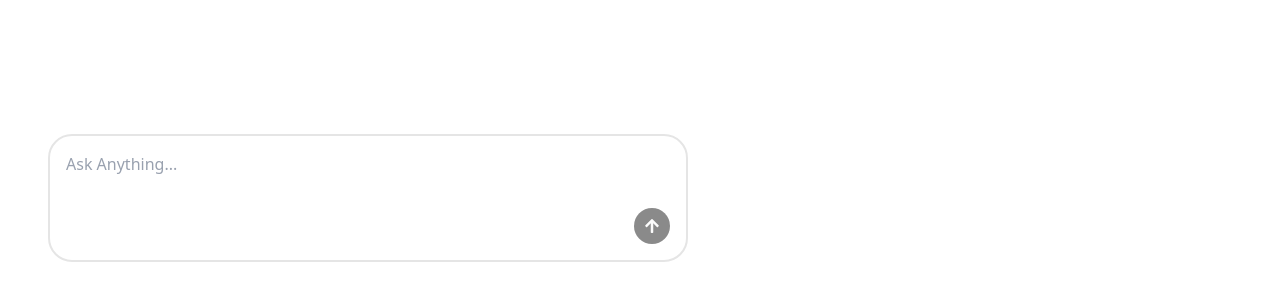
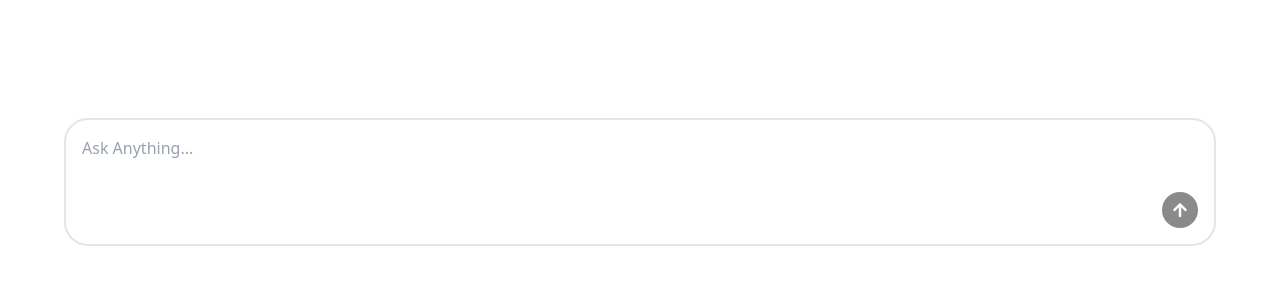
Before and after one commit to xaviermaldonadony/aiApp, a React (Vite) app in the folder packages/client/: page / in a window 1280 px wide. Shown: the part 554-854 px from the top of the page. Built offline with nearby package versions, Linux system fonts and the light colour scheme.

Commit message:
refactored chatBot component

```diff
--- a/packages/client/src/App.tsx
+++ b/packages/client/src/App.tsx
@@ -1,9 +1,9 @@
 import './App.css';
-import ChatBot from './components/ChatBot';
+import ChatBot from './components/chat/ChatBot';
 
 export const App = () => {
    return (
-      <div className="p-4 h-screen w-2xl">
+      <div className="p-8 h-screen w-full">
          <ChatBot />
       </div>
    );
--- a/packages/client/src/components/ChatBot.tsx
+++ /dev/null
@@ -1,132 +0,0 @@
-import {
-   useEffect,
-   useRef,
-   useState,
-   type KeyboardEvent,
-   type ClipboardEvent,
-} from 'react';
-import axios from 'axios';
-import ReactMarkdown from 'react-markdown';
-import { set, useForm } from 'react-hook-form';
-import { FaArrowUp } from 'react-icons/fa';
-import { Button } from './ui/button';
-
-type FormData = {
-   prompt: string;
-};
-
-type ChatResponse = {
-   message: string;
-};
-
-type Message = {
-   content: string;
-   role: 'user' | 'bot';
-};
-
-const ChatBot = () => {
-   const [messages, setMessages] = useState<Message[]>([]);
-   const [isBotTyping, setIsBotTyping] = useState(false);
-   const [error, setError] = useState('');
-   const lastMessageRef = useRef<HTMLDivElement | null>(null);
-   const conversationId = useRef(crypto.randomUUID());
-   const { register, handleSubmit, reset, formState } = useForm<FormData>();
-
-   useEffect(() => {
-      lastMessageRef.current?.scrollIntoView({ behavior: 'smooth' });
-   }, [messages]);
-
-   const onSubmit = async ({ prompt }: FormData) => {
-      try {
-         setMessages((prev) => [...prev, { content: prompt, role: 'user' }]);
-         setIsBotTyping(true);
-         setError('');
-         reset({ prompt: '' });
-
-         const { data } = await axios.post<ChatResponse>('/api/chat', {
-            prompt,
-            conversationId: conversationId.current,
-         });
-
-         setMessages((prev) => [
-            ...prev,
-            { content: data.message, role: 'bot' },
-         ]);
-         setIsBotTyping(false);
-      } catch (e) {
-         console.log(e);
-         setError('Something went wrong');
-      } finally {
-         setIsBotTyping(false);
-      }
-   };
-
-   const onKeyDown = (e: KeyboardEvent<HTMLFormElement>) => {
-      if (e.key === 'Enter' && !e.shiftKey) {
-         e.preventDefault(); // Prevents adding a new line on submit
-         handleSubmit(onSubmit)();
-      }
-   };
-
-   const getRoleColor = (role: string) =>
-      `px-3 py-1 rounded-xl ${role == 'user' ? 'bg-blue-600 text-white self-end' : 'bg-gray-100 text-black self-start text-left'}`;
-
-   const onCopyMessage = (e: ClipboardEvent) => {
-      const selection = window.getSelection()?.toString().trim();
-      if (selection) {
-         e.preventDefault();
-         e.clipboardData.setData('text/plain', selection);
-      }
-   };
-
-   return (
-      <div className="flex flex-col h-full">
-         <div className="flex flex-col flex-1 gap-3 mb-10 overflow-y-auto">
-            {messages.map((message, index) => (
-               <div
-                  onCopy={onCopyMessage}
-                  key={index}
-                  ref={index === messages.length - 1 ? lastMessageRef : null}
-                  className={getRoleColor(message.role)}
-               >
-                  <ReactMarkdown>{message.content}</ReactMarkdown>
-               </div>
-            ))}
-            {isBotTyping && (
-               <div className="flex self-start gap-1 px-3 py-3 bg-gray-200 rounded-xl">
-                  <div className="w-2 h-2 rounded-full bg-gray-800 animate-pulse"></div>
-                  <div className="w-2 h-2 rounded-full bg-gray-800 animate-pulse [animation-delay:0.2s]"></div>
-                  <div className="w-2 h-2 rounded-full bg-gray-800 animate-pulse [animation-delay:0.4s]"></div>
-               </div>
-            )}
-            {error && <p className="text-red-500">{error}</p>}
-         </div>
-
-         <form
-            onSubmit={handleSubmit(onSubmit)}
-            onKeyDown={onKeyDown}
-            className="flex flex-col gap-2 items-end border-2 p-4 rounded-3xl"
-         >
-            <textarea
-               {...register('prompt', {
-                  required: true,
-                  validate: (data) => data.trim().length > 0,
-               })}
-               autoFocus
-               className="w-full border-0 focus:outline-0 resize-none placeholder:text-gray-400"
-               placeholder="Ask Anything..."
-               maxLength={1000}
-            />
-            <Button
-               disabled={!formState.isValid}
-               className="rounded-full w-9 h-9"
-            >
-               <FaArrowUp />
-            </Button>
-         </form>
-      </div>
-   );
-};
-
-export default ChatBot;
-//44
--- /dev/null
+++ b/packages/client/src/components/chat/ChatBot.tsx
@@ -0,0 +1,55 @@
+import { useRef, useState } from 'react';
+import axios from 'axios';
+import TypingIndicator from './TypingIndicator';
+import type { Message } from './ChatMessages';
+import ChatMessages from './ChatMessages';
+import ChatInput, { type ChatFormData } from './ChatInput';
+
+type ChatResponse = {
+   message: string;
+};
+
+const ChatBot = () => {
+   const [messages, setMessages] = useState<Message[]>([]);
+   const [isBotTyping, setIsBotTyping] = useState(false);
+   const [error, setError] = useState('');
+   const conversationId = useRef(crypto.randomUUID());
+
+   const onSubmit = async ({ prompt }: ChatFormData) => {
+      try {
+         setMessages((prev) => [...prev, { content: prompt, role: 'user' }]);
+         setIsBotTyping(true);
+         setError('');
+
+         const { data } = await axios.post<ChatResponse>('/api/chat', {
+            prompt,
+            conversationId: conversationId.current,
+         });
+
+         setMessages((prev) => [
+            ...prev,
+            { content: data.message, role: 'bot' },
+         ]);
+         setIsBotTyping(false);
+      } catch (e) {
+         console.log(e);
+         setError('Something went wrong');
+      } finally {
+         setIsBotTyping(false);
+      }
+   };
+
+   return (
+      <div className="flex flex-col h-full">
+         <div className="flex flex-col flex-1 gap-3 mb-10 overflow-y-auto">
+            <ChatMessages messages={messages} />
+            {isBotTyping && <TypingIndicator />}
+            {error && <p className="text-red-500">{error}</p>}
+         </div>
+         <ChatInput onSubmit={onSubmit} />
+      </div>
+   );
+};
+
+export default ChatBot;
+//44
--- /dev/null
+++ b/packages/client/src/components/chat/ChatInput.tsx
@@ -0,0 +1,51 @@
+import { type KeyboardEvent } from 'react';
+import { useForm } from 'react-hook-form';
+import { FaArrowUp } from 'react-icons/fa';
+import { Button } from '../ui/button';
+
+export type ChatFormData = {
+   prompt: string;
+};
+
+type Props = {
+   onSubmit: (data: ChatFormData) => void;
+};
+
+const ChatInput = ({ onSubmit }: Props) => {
+   const { register, handleSubmit, reset, formState } = useForm<ChatFormData>();
+
+   const submit = handleSubmit((data) => {
+      reset({ prompt: '' });
+      onSubmit(data);
+   });
+
+   const handleKeyDown = (e: KeyboardEvent<HTMLFormElement>) => {
+      if (e.key === 'Enter' && !e.shiftKey) {
+         e.preventDefault(); // Prevents adding a new line on submit
+         submit();
+      }
+   };
+   return (
+      <form
+         onSubmit={submit}
+         onKeyDown={handleKeyDown}
+         className="flex flex-col gap-2 items-end border-2 p-4 rounded-3xl"
+      >
+         <textarea
+            {...register('prompt', {
+               required: true,
+               validate: (data) => data.trim().length > 0,
+            })}
+            autoFocus
+            className="w-full border-0 focus:outline-0 resize-none placeholder:text-gray-400"
+            placeholder="Ask Anything..."
+            maxLength={1000}
+         />
+         <Button disabled={!formState.isValid} className="rounded-full w-9 h-9">
+            <FaArrowUp />
+         </Button>
+      </form>
+   );
+};
+
+export default ChatInput;
--- /dev/null
+++ b/packages/client/src/components/chat/ChatMessages.tsx
@@ -0,0 +1,47 @@
+import { useEffect, useRef, type ClipboardEvent } from 'react';
+import ReactMarkdown from 'react-markdown';
+
+export type Message = {
+   content: string;
+   role: 'user' | 'bot';
+};
+
+type Props = {
+   messages: Message[];
+};
+
+const getRoleColor = (role: string) =>
+   `px-3 py-1 rounded-xl ${role == 'user' ? 'bg-blue-600 text-white self-end' : 'bg-gray-100 text-black self-start text-left'}`;
+
+const ChatMessages = ({ messages }: Props) => {
+   const lastMessageRef = useRef<HTMLDivElement | null>(null);
+
+   useEffect(() => {
+      lastMessageRef.current?.scrollIntoView({ behavior: 'smooth' });
+   }, [messages]);
+
+   const onCopyMessage = (e: ClipboardEvent) => {
+      const selection = window.getSelection()?.toString().trim();
+      if (selection) {
+         e.preventDefault();
+         e.clipboardData.setData('text/plain', selection);
+      }
+   };
+
+   return (
+      <div className="flex flex-col gap-3">
+         {messages.map((message, index) => (
+            <div
+               onCopy={onCopyMessage}
+               key={index}
+               ref={index === messages.length - 1 ? lastMessageRef : null}
+               className={getRoleColor(message.role)}
+            >
+               <ReactMarkdown>{message.content}</ReactMarkdown>
+            </div>
+         ))}
+      </div>
+   );
+};
+
+export default ChatMessages;
--- /dev/null
+++ b/packages/client/src/components/chat/TypingIndicator.tsx
@@ -0,0 +1,21 @@
+const TypingIndicator = () => {
+   return (
+      <div className="flex self-start gap-1 px-3 py-3 bg-gray-200 rounded-xl">
+         <Dot />
+         <Dot className={'animate-pulse'} />
+         <Dot className={'[animation-delay:0.4s]'} />
+      </div>
+   );
+};
+
+type DotProps = {
+   className?: string;
+};
+
+const Dot = ({ className }: DotProps) => (
+   <div
+      className={`w-2 h-2 rounded-full bg-gray-800 animate-pulse ${className}`}
+   ></div>
+);
+
+export default TypingIndicator;
```
